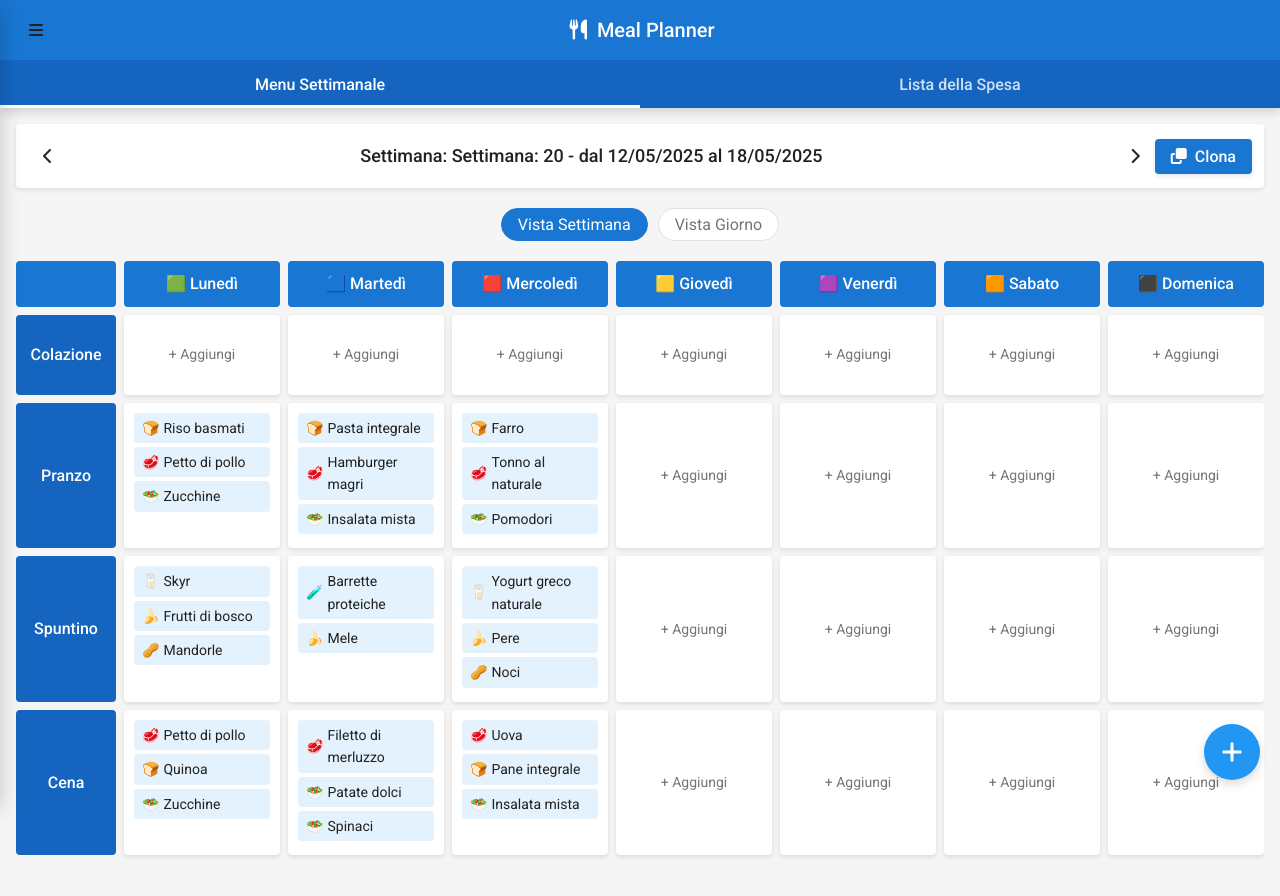
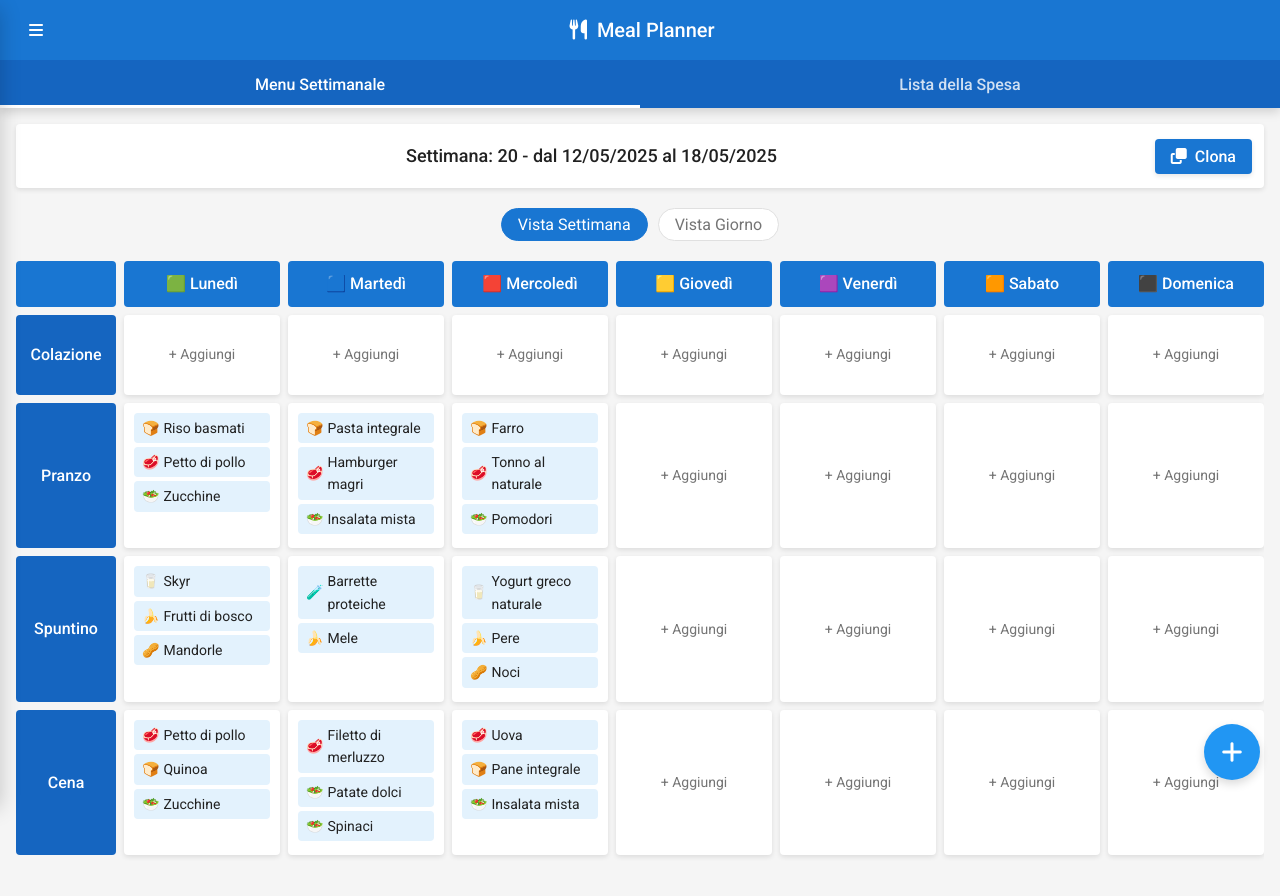
Before and after one commit to diegomarchetti/mealPlanner, a plain HTML site: page index.html in a window 1280 px wide. Drawn offline with Linux system fonts and the light colour scheme.

Commit message:
Add files via upload

```diff
--- a/index.html
+++ b/index.html
@@ -31,7 +31,7 @@
         <section id="menu-section" class="tab-content active">
             <div class="week-navigation">
                 <button id="prevWeekBtn" class="btn-icon"><i class="fas fa-chevron-left"></i></button>
-                <div id="currentWeek">Settimana: <span id="weekNumber"></span></div>
+                <div id="currentWeek"><span id="weekNumber"></span></div>
                 <button id="nextWeekBtn" class="btn-icon"><i class="fas fa-chevron-right"></i></button>
                 <button id="cloneWeekBtn" class="btn" title="Clona settimana">
                     <i class="fas fa-clone"></i> Clona
@@ -171,7 +171,7 @@
                     <button class="category-tab" data-category="fruits">🍌 Frutta fresca</button>
                     <button class="category-tab" data-category="vegetables">🥗 Verdure</button>
                     <button class="category-tab" data-category="cereals">🍞 Cereali e pane</button>
-                    <button class="category-tab" data-category="other">🛒 Altro</button>
+                    <button class="category-tab" data-category="other">🥫 Altro</button>
                 </div>
                 <div id="food-items" class="food-items-grid">
                     <!-- Gli alimenti verranno generati dinamicamente -->
--- a/styles.css
+++ b/styles.css
@@ -95,7 +95,7 @@ button {
     height: 40px;
     border-radius: 50%;
     transition: background-color 0.2s ease-in-out;
-    color: var(--text-primary);
+    color: white
 }
 
 .btn-icon:hover {
```
